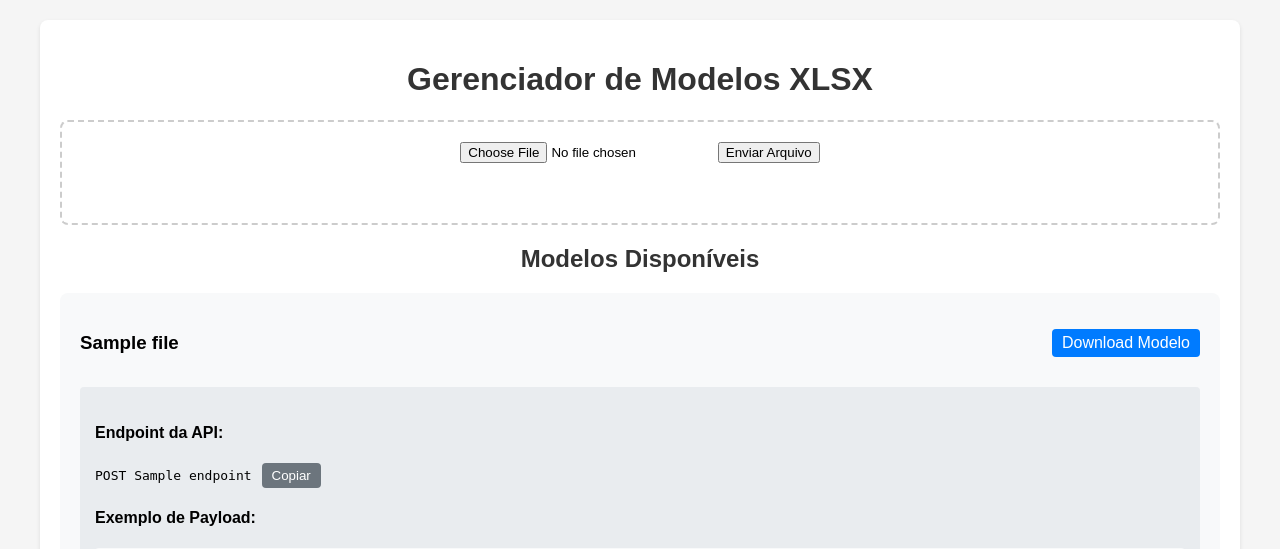
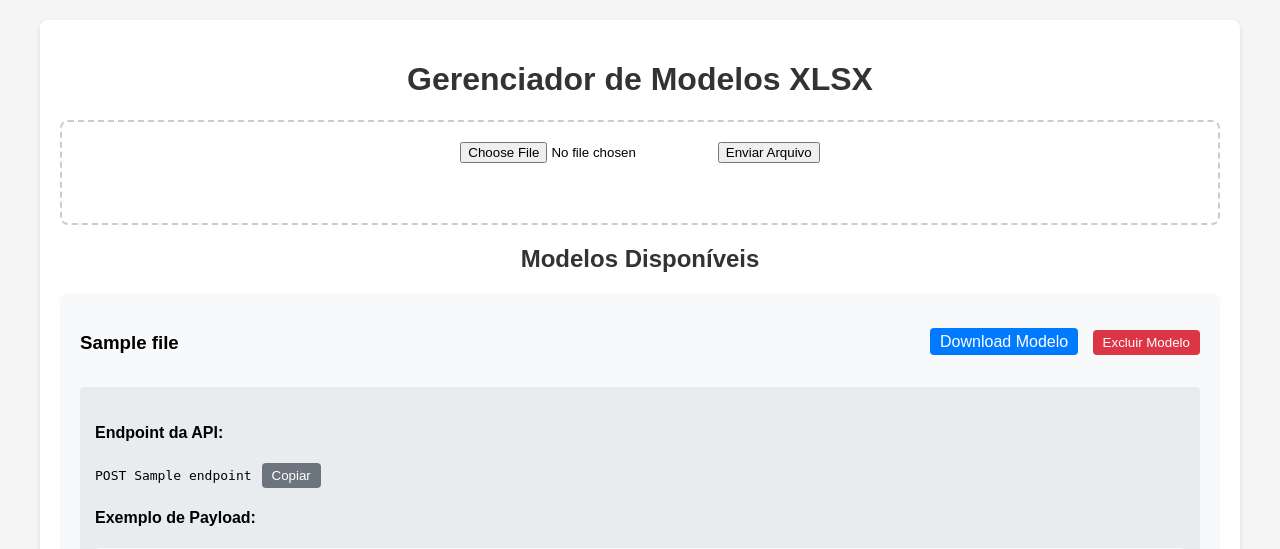
Before and after one commit to sdiksoft/apiPDF, a Flask app: template templates/index.html in a window 1280 px wide. Shown: the top 549 px of the page. Run offline with Flask 2, Linux system fonts and the light colour scheme; the template is opened without the code that fills it: most values are stand-ins (such as "Sample title", 1, 10 or a date in 2020).

Commit message:
deletar modelo

```diff
--- a/app.py
+++ b/app.py
@@ -43,6 +43,19 @@ def download_file(filename):
         if os.path.exists(os.path.join(folder, filename)):
             return send_from_directory(folder, filename)
     return "Arquivo não encontrado", 404
+
+@app.route('/delete/<filename>', methods=['POST'])
+def delete_model(filename):
+    try:
+        file_path = os.path.join(app.config['UPLOAD_FOLDER'], filename)
+        if os.path.exists(file_path):
+            os.remove(file_path)
+            if filename in app.config['MODEL_INFO']:
+                del app.config['MODEL_INFO'][filename]
+            return jsonify({'message': 'Modelo excluído com sucesso'}), 200
+        return jsonify({'error': 'Arquivo não encontrado'}), 404
+    except Exception as e:
+        return jsonify({'error': f'Erro ao excluir arquivo: {str(e)}'}), 500
 
 @app.route('/api/generate/<model_name>', methods=['POST'])
 def generate_from_model(model_name):
--- a/templates/index.html
+++ b/templates/index.html
@@ -111,6 +111,18 @@
             white-space: pre-wrap;
             word-wrap: break-word;
         }
+        .delete-btn {
+            background-color: #dc3545;
+            color: white;
+            padding: 5px 10px;
+            border: none;
+            border-radius: 4px;
+            cursor: pointer;
+            margin-left: 10px;
+        }
+        .delete-btn:hover {
+            background-color: #c82333;
+        }
     </style>
 </head>
 <body>
@@ -132,7 +144,10 @@
                     <div class="file-item">
                         <div class="file-header">
                             <h3>{{ file.name }}</h3>
-                            <a href="{{ url_for('download_file', filename=file.name) }}" class="download-btn">Download Modelo</a>
+                            <div>
+                                <a href="{{ url_for('download_file', filename=file.name) }}" class="download-btn">Download Modelo</a>
+                                <button class="delete-btn" onclick="deleteModel('{{ file.name }}')">Excluir Modelo</button>
+                            </div>
                         </div>
 
                         <div class="endpoint-info">
@@ -217,6 +232,30 @@
                 document.getElementById('response').textContent = 'Erro ao enviar arquivo';
             }
         });
+
+        async function deleteModel(filename) {
+            if (!confirm(`Tem certeza que deseja excluir o modelo "${filename}"?`)) {
+                return;
+            }
+
+            try {
+                const response = await fetch(`/delete/${filename}`, {
+                    method: 'POST'
+                });
+
+                const result = await response.json();
+
+                if (response.ok) {
+                    alert(result.message);
+                    location.reload();
+                } else {
+                    alert(result.error || 'Erro ao excluir o modelo');
+                }
+            } catch (error) {
+                console.error('Erro:', error);
+                alert('Erro ao excluir o modelo');
+            }
+        }
     </script>
 </body>
 </html>
```
